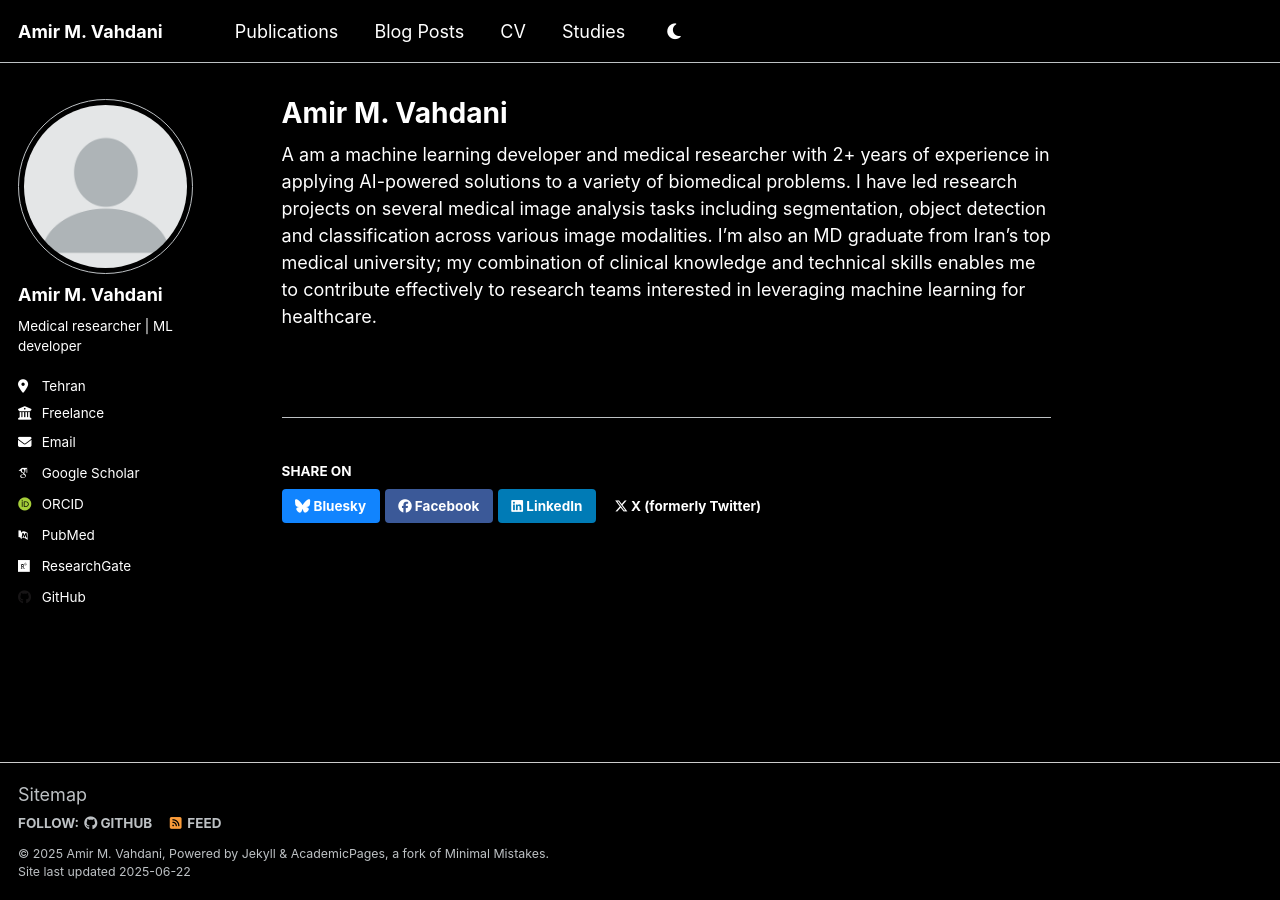
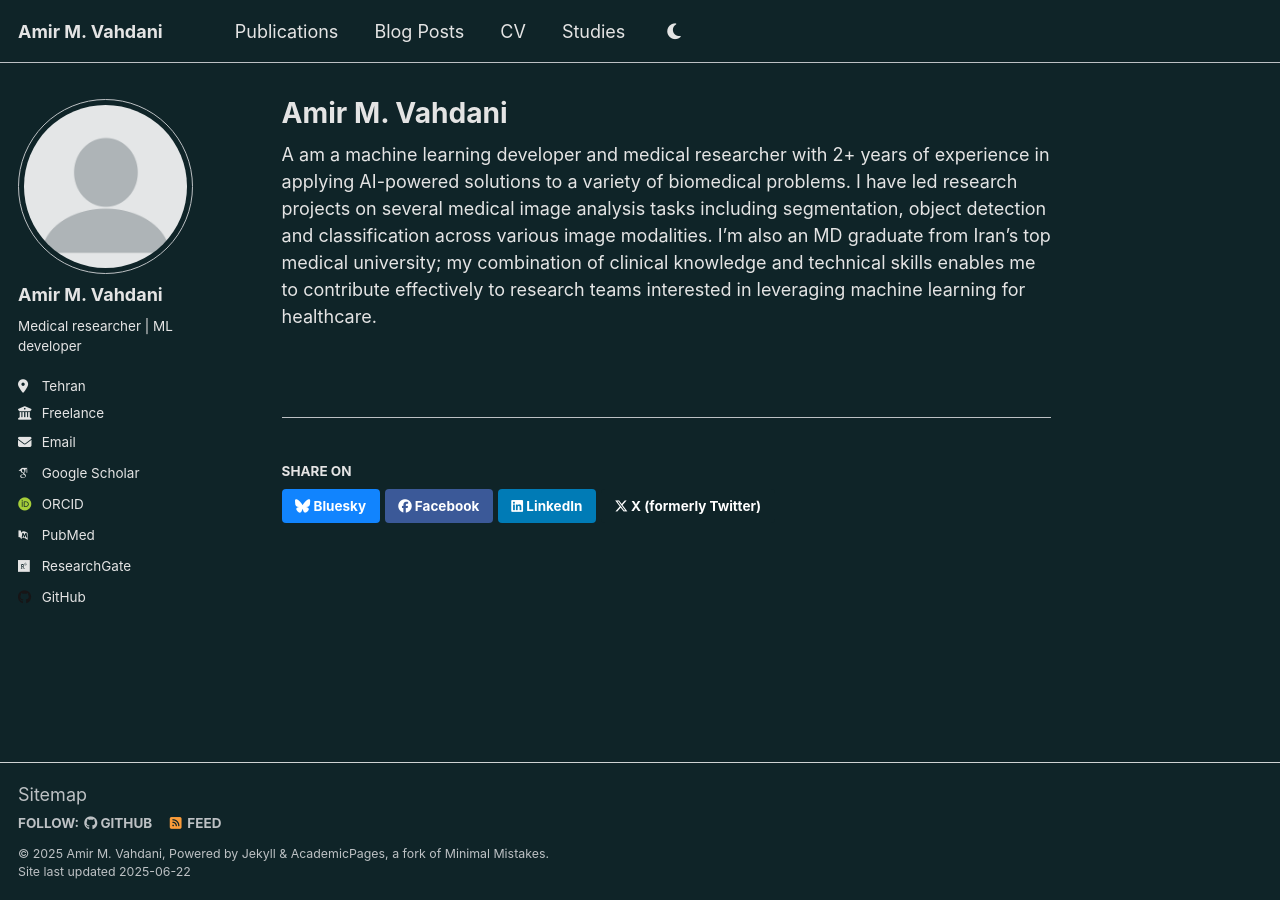
Before and after one commit to AmirV97/amirv97.github.io, a Jekyll site: the page built from _pages/about.md, in a window 1280 px wide. Built offline with Jekyll 4.4.1, drawn with Linux system fonts in a browser that asks for light colours; some web fonts are replaced.

Commit message:
theme update.

```diff
--- a/_pages/studies.html
+++ b/_pages/studies.html
@@ -12,7 +12,7 @@ permalink: /studies/
     border-radius:10px;
     padding: 10px 5px 10px 5px;
     background-color: transparent;
-    color: #FFFFFF;
+    color: #ecebebf6;
 
   }
   .gr_custom_header_1750607604 {
--- a/_sass/theme/_dark.scss
+++ b/_sass/theme/_dark.scss
@@ -8,10 +8,10 @@ $dark-gray                  : mix(#000, $gray, 40%);
 $darker-gray                : mix(#000, $gray, 60%);
 $light-gray                 : mix(#fff, $gray, 50%);
 
-$background                 : #000000;
+$background                 : #0f2428;
 $background-light           : mix(#fff, $background, 80%);
 $background-lighter         : mix(#fff, $background, 90%);
-$text                       : #ffffff;
+$text                       : #ecebebf6;
 $link                       : #0ea1c5;
 $link-dark                  : mix(#000, $link, 25%);
 $link-light                 : mix(#fff, $link, 25%);
```
